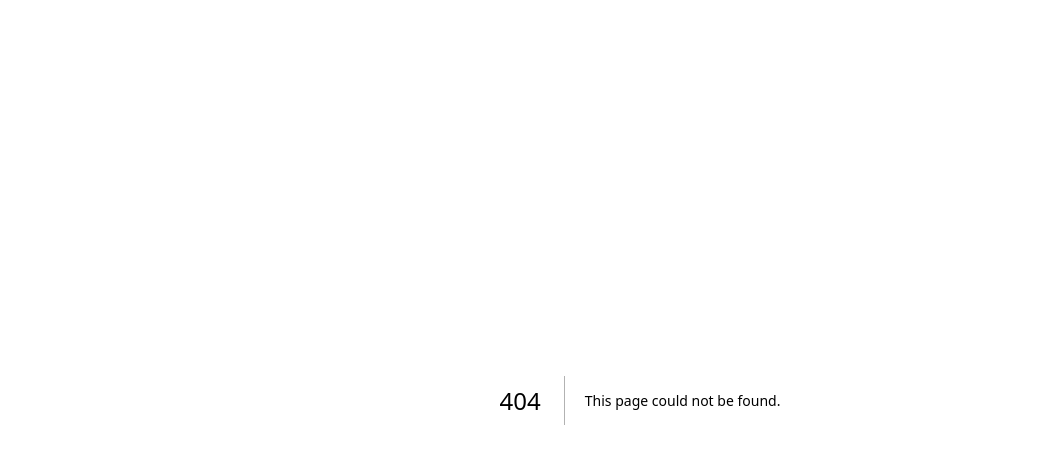
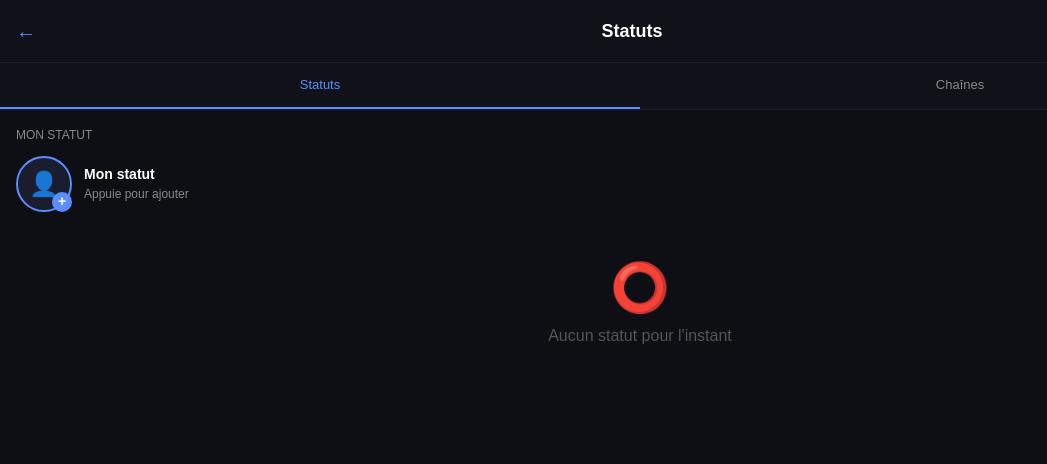
Before and after one commit to mathieulerichard208-dev/Texus, a Next.js app: page /statuts in a window 1280 px wide. Before the commit this address had no page. Shown: the top 464 px of the page, without its empty margins (0-1047 px from the left). Built offline with nearby package versions, Linux system fonts and the light colour scheme.

Commit message:
fix statuts page

```diff
--- /dev/null
+++ b/app/statuts/page.tsx
@@ -0,0 +1,111 @@
+'use client'
+import { useState, useRef, useEffect } from 'react'
+import { useRouter } from 'next/navigation'
+
+export default function StatutsPage() {
+  const router = useRouter()
+  const fileInputRef = useRef<HTMLInputElement>(null)
+  const [tab, setTab] = useState('statuts')
+  const [statuts, setStatuts] = useState<any[]>([])
+  const [username, setUsername] = useState('Moi')
+  const [avatar, setAvatar] = useState<string | null>(null)
+
+  useEffect(() => {
+    setUsername(localStorage.getItem('texus_username') || 'Moi')
+    setAvatar(localStorage.getItem('texus_avatar') || null)
+    const saved = localStorage.getItem('texus_statuts')
+    if (saved) setStatuts(JSON.parse(saved))
+  }, [])
+
+  function handleFileChange(e: React.ChangeEvent<HTMLInputElement>) {
+    const file = e.target.files?.[0]
+    if (file) {
+      const reader = new FileReader()
+      reader.onload = () => {
+        const newStatut = {
+          id: Date.now(),
+          username,
+          avatar,
+          image: reader.result as string,
+          time: 'À l\'instant',
+        }
+        const updated = [newStatut, ...statuts]
+        setStatuts(updated)
+        localStorage.setItem('texus_statuts', JSON.stringify(updated))
+      }
+      reader.readAsDataURL(file)
+    }
+  }
+
+  return (
+    <main style={{minHeight:'100vh',background:'#0d0f14',fontFamily:'sans-serif'}}>
+      <div style={{background:'#10121a',padding:'16px',borderBottom:'1px solid #1a1d2e',display:'flex',alignItems:'center',justifyContent:'space-between',position:'sticky',top:0}}>
+        <button onClick={() => router.push('/discussions')} style={{background:'none',border:'none',color:'#5b8dff',fontSize:'20px',cursor:'pointer'}}>←</button>
+        <div style={{fontSize:'18px',fontWeight:700,color:'#fff'}}>Statuts</div>
+        <div style={{width:'36px'}}></div>
+      </div>
+
+      <div style={{display:'flex',background:'#10121a',borderBottom:'1px solid #1a1d2e'}}>
+        <button onClick={() => setTab('statuts')} style={{flex:1,padding:'12px',background:'none',border:'none',borderBottom: tab==='statuts' ? '2px solid #5b8dff' : '2px solid transparent',color: tab==='statuts' ? '#5b8dff' : '#888',fontSize:'13px',cursor:'pointer'}}>
+          Statuts
+        </button>
+        <button onClick={() => setTab('chaines')} style={{flex:1,padding:'12px',background:'none',border:'none',borderBottom: tab==='chaines' ? '2px solid #5b8dff' : '2px solid transparent',color: tab==='chaines' ? '#5b8dff' : '#888',fontSize:'13px',cursor:'pointer'}}>
+          Chaînes
+        </button>
+      </div>
+
+      {tab === 'statuts' && (
+        <div style={{padding:'16px'}}>
+          <div style={{marginBottom:'24px'}}>
+            <p style={{color:'#888',fontSize:'12px',marginBottom:'12px'}}>MON STATUT</p>
+            <div style={{display:'flex',alignItems:'center',gap:'12px'}}>
+              <div onClick={() => fileInputRef.current?.click()} style={{position:'relative',cursor:'pointer'}}>
+                <div style={{width:'56px',height:'56px',borderRadius:'50%',background:'#1a1d2e',display:'flex',alignItems:'center',justifyContent:'center',overflow:'hidden',border:'2px solid #5b8dff'}}>
+                  {avatar ? <img src={avatar} alt="" style={{width:'100%',height:'100%',objectFit:'cover'}} /> : <span style={{fontSize:'24px'}}>👤</span>}
+                </div>
+                <div style={{position:'absolute',bottom:0,right:0,background:'#5b8dff',borderRadius:'50%',width:'20px',height:'20px',display:'flex',alignItems:'center',justifyContent:'center',color:'#fff',fontSize:'14px',fontWeight:'bold'}}>+</div>
+              </div>
+              <div>
+                <div style={{color:'#fff',fontSize:'14px',fontWeight:600}}>Mon statut</div>
+                <div style={{color:'#888',fontSize:'12px'}}>Appuie pour ajouter</div>
+              </div>
+            </div>
+            <input ref={fileInputRef} type="file" accept="image/*" onChange={handleFileChange} style={{display:'none'}} />
+          </div>
+
+          {statuts.length > 0 && (
+            <div>
+              <p style={{color:'#888',fontSize:'12px',marginBottom:'12px'}}>MES STATUTS RÉCENTS</p>
+              {statuts.map(s => (
+                <div key={s.id} style={{display:'flex',alignItems:'center',gap:'12px',marginBottom:'12px'}}>
+                  <div style={{width:'56px',height:'56px',borderRadius:'50%',overflow:'hidden',border:'2px solid #5b8dff'}}>
+                    <img src={s.image} alt="" style={{width:'100%',height:'100%',objectFit:'cover'}} />
+                  </div>
+                  <div>
+                    <div style={{color:'#fff',fontSize:'14px',fontWeight:600}}>{s.username}</div>
+                    <div style={{color:'#888',fontSize:'12px'}}>{s.time}</div>
+                  </div>
+                </div>
+              ))}
+            </div>
+          )}
+
+          {statuts.length === 0 && (
+            <div style={{textAlign:'center',color:'#555',marginTop:'40px'}}>
+              <div style={{fontSize:'48px'}}>⭕</div>
+              <p>Aucun statut pour l'instant</p>
+            </div>
+          )}
+        </div>
+      )}
+
+      {tab === 'chaines' && (
+        <div style={{flex:1,display:'flex',alignItems:'center',justifyContent:'center',color:'#555',fontSize:'14px',marginTop:'80px',flexDirection:'column'}}>
+          <div style={{fontSize:'48px'}}>📡</div>
+          <p>Aucune chaîne pour l'instant</p>
+          <p style={{fontSize:'13px'}}>Bientôt disponible 🚧</p>
+        </div>
+      )}
+    </main>
+  )
+}
```
